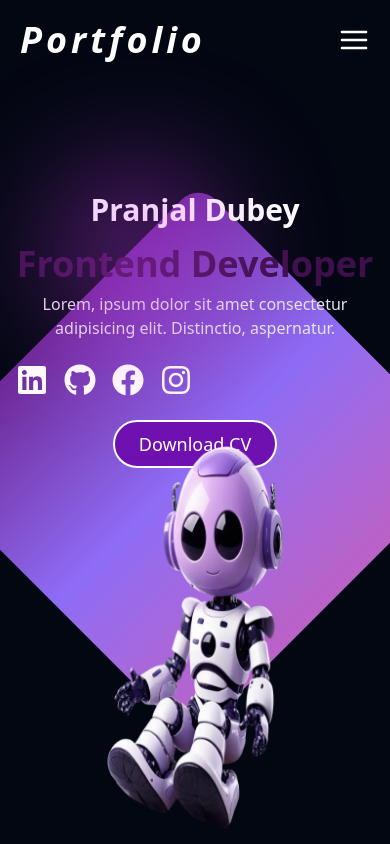
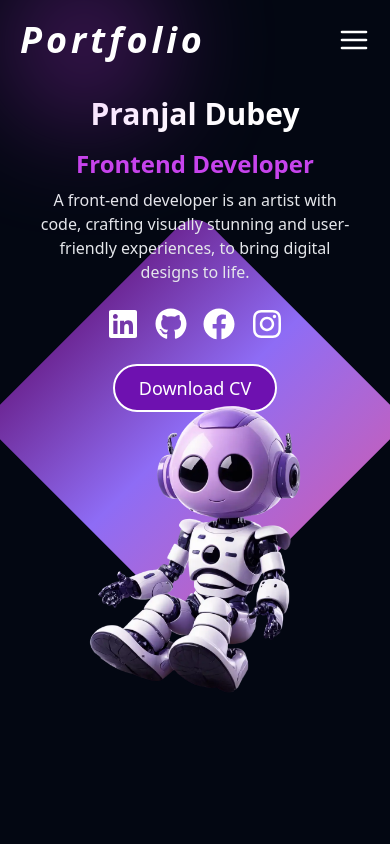
Before and after one commit to Pranjaldubey06/Pranjal-sPortfolio, a React (Vite) app: page / in a window 390 px wide. Shown: the top 844 px of the page. Built offline with nearby package versions, Linux system fonts and the light colour scheme.

Commit message:
secondcommit

```diff
--- a/package.json
+++ b/package.json
@@ -14,7 +14,7 @@
     "@tailwindcss/vite": "^4.0.2",
     "aos": "^2.3.4",
     "emailjs-com": "^3.2.0",
-    "framer-motion": "^12.0.6",
+    "framer-motion": "^12.1.0",
     "react": "^18.3.1",
     "react-dom": "^18.3.1",
     "react-icons": "^5.4.0"
--- a/src/App.jsx
+++ b/src/App.jsx
@@ -23,8 +23,9 @@ function App() {
       <Hero />
       <About />
       <Navbar />
+
+      <Skills />
       <Projects/>
-      <Skills />
       <Contact/>
       <Footer/>
     </main>
--- a/src/components/About.jsx
+++ b/src/components/About.jsx
@@ -34,15 +34,14 @@ function About() {
           data-aos-delays="500"
           className="text-center lg:text-left relative"
         >
-          <div className="absolute z-0 w-40 h-40 sm:w-60 sm:h-60 bg-[#cd3cf5] rounded-full blur-3xl opacity-50 -top-5 left-10"></div>
+          <div className="absolute z-0 w-50  h-50   sm:w-60 sm:h-60 bg-[#cd3cf5] rounded-full blur-3xl opacity-60 -top-5 left-5"></div>
           <header>
-            <h1 className="text-3xl sm:text-4xl md:text-5xl lg:text-6xl font-bold mb-4 sm:mb-6">
+          <h1 className="text-3xl sm:text-4xl md:text-5xl lg:text-6xl font-bold mb-4 mt-16 sm:mt-24">
               About Me
             </h1>
           </header>
           <p className="text-base sm:text-lg md:text-xl text-gray-300 mb-6 sm:mb-8 leading-relaxed">
-            Lorem ipsum dolor sit amet, consectetur adipisicing elit. Corrupti
-            quasi alias voluptatum sapiente magnam itaque quam vitae?
+           Hello I am Pranjal Passionate web-developer with a kean eye for Front-end development with a background in IT.
           </p>
           <footer>
             <button className="inline-flex text-white border-2 py-2 px-6 focus:outline-none bg-purple-800 rounded-full text-lg cursor-pointer">
--- a/src/components/Contact.jsx
+++ b/src/components/Contact.jsx
@@ -1,26 +1,6 @@
-// import { useRef } from "react";
 import Robot from "../assets/Robot.webp";
-// import emailjs from '@emailjs/browser';
 
 const Contact = () => {
-  // const form = useRef();
-  // const sendEmail = async (e) => {
-  //   e.preventDefault();
-
-  //   try {
-  //     const result = await emailjs.sendForm(
-  //       'service_y564klo',  // Replace with your actual service ID
-  //       'template_36e02kd', // Replace with your actual template ID
-  //       form.current,
-  //       'ZokpJIVB7tMiyoEvb'  // Replace with your correct public key
-  //     );
-  //     console.log("Email sent successfully:", result.text);
-  //   } catch (error) {
-  //     console.error("Error sending email:", error); // Log the full error to understand more
-  //     alert(`Error: ${error.text}`);
-  //   }
-  // };
-
   const onSubmit = async (event) => {
     event.preventDefault();
     const formData = new FormData(event.target);
@@ -34,13 +14,18 @@ const Contact = () => {
       method: "POST",
       headers: {
         "Content-Type": "application/json",
-        Accept: "application/json"
+        Accept: "application/json",
+
       },
-      body: json
+      body: json,
     }).then((res) => res.json());
 
     if (res.success) {
       console.log("Success", res);
+      alert("Form Submitted Successfully!");
+      event.target.reset();
+    } else {
+      alert("Failed to submit form. Please try again.");
     }
   };
 
@@ -65,7 +50,7 @@ const Contact = () => {
           Contact <span className="text-purple-400">Me</span>
         </h2>
 
-        <form  onSubmit={onSubmit}>
+        <form onSubmit={onSubmit}>
           <div className="mb-4">
             <label className="block text-gray-300 text-sm mb-2" htmlFor="name">
               Name
--- a/src/components/Hero.jsx
+++ b/src/components/Hero.jsx
@@ -1,82 +1,88 @@
-import { FaFacebook, FaGithub, FaInstagram, FaLinkedin } from "react-icons/fa";
-// import { Roll } from "react-reveal";
-// import   fromimport { GrGithub } from "react-icons/gr";
-
+ import { FaFacebook, FaGithub, FaInstagram, FaLinkedin } from "react-icons/fa";
 import Robot from "../assets/Robot.webp";
-// import About from "../components/About";
+import { motion } from "framer-motion";
 
 function Hero() {
   return (
-    <div className="relative overflow-hidden min-h-[550px] sm:min-h-[600px] flex flex-col items-center">
-      {/* Gradient Background */}
+    <div className="relative overflow-hidden min-h-screen flex flex-col items-center">
       <div className="absolute inset-0 flex justify-center items-center">
-
-          {" "}
-          <div className="h-[400px] w-[400px]  bg-gradient-to-r from-[#6d2897] via-[#8e6cf5] to-[#bb61c5] transform rotate-45 rounded-3xl"></div>
-
+        <div className="h-[300px] w-[300px] md:h-[400px] md:w-[400px] bg-gradient-to-r from-[#6d2897] via-[#8e6cf5] to-[#bb61c5] transform rotate-45 rounded-3xl"></div>
       </div>
 
-      {/* Hero Content */}
       <main
         id="home"
-        className="relative z-10 flex flex-col md:flex-row items-center justify-center w-full px-4 md:px-52 pb-4 md:pb-24 md:pt-32 pt-24 mt-14 md:mt-0"
+        className="relative z-10 flex flex-col md:flex-row items-center justify-between w-full px-6 sm:px-12 md:px-24 lg:px-32 xl:px-52 pb-8 md:pb-24 pt-24 md:pt-32"
       >
-        <section
-          className="flex-1 text-center md:text-left mt-10 md:mt-0"
-          data-aos="fade-up"
-          data-aos-delay="500"
+        <motion.section
+          initial={{ opacity: 0, x: -100 }}
+          animate={{ opacity: 1, x: 0 }}
+          transition={{ duration: 0.8, delay: 0.3 }}
+          className="flex-1 text-center md:text-left"
         >
-          <div className="absolute z-0 w-40 h-40 sm:w-60 sm:h-60 bg-[#cd3cf5] rounded-full blur-3xl opacity-50 -top-5 left-10"></div>
+          <div className="absolute z-0 w-32 h-32 sm:w-48 sm:h-48 bg-[#cd3cf5] rounded-full blur-3xl opacity-50 -top-5 left-5 md:left-10"></div>
           <header>
-          <h1 className="text-3xl text-white sm:text-4xl md:text-5xl lg:text-6xl font-bold mb-4 sm:mb-6">
+            <motion.h1
+              initial={{ opacity: 0, x: -100 }}
+              animate={{ opacity: 1, x: 0 }}
+              transition={{ duration: 0.8, delay: 0.5 }}
+              className="text-3xl sm:text-4xl md:text-5xl lg:text-6xl font-bold text-white mb-4 sm:mb-6"
+            >
               Pranjal Dubey
-            </h1>
-            <h2 className="text-4xl sm:text-4xl md:text-3xl font-bold text-[#3e0f4a] md:text-[#c744ec] mb-2">
+            </motion.h1>
+            <motion.h2
+              initial={{ opacity: 0, x: -100 }}
+              animate={{ opacity: 1, x: 0 }}
+              transition={{ duration: 0.8, delay: 0.7 }}
+              className="text-2xl sm:text-3xl md:text-4xl font-bold text-[#c744ec] mb-2"
+            >
               Frontend Developer
-            </h2>
+            </motion.h2>
           </header>
-          <p className="text-base sm:text-lg md:text-xl text-gray-200 mb-6 ">
-            Lorem, ipsum dolor sit amet consectetur adipisicing elit.
-            Distinctio, aspernatur.
-          </p>
 
-          <div className="flex items-center space-x-4 mb-6">
-            <a href="#">
-              <FaLinkedin className="text-white" size={32} />
-            </a>
-            <a href="#">
-              <FaGithub className="text-white" size={32} />
-            </a>
-            <a href="#">
-              <FaFacebook className="text-white" size={32} />
-            </a>
-            <a href="#">
-              <FaInstagram className="text-white" size={32} />
-            </a>
-          </div>
-          <a download>
+          <motion.p
+            initial={{ opacity: 0, x: -100 }}
+            animate={{ opacity: 1, x: 0 }}
+            transition={{ duration: 0.8, delay: 0.9 }}
+            className="text-base sm:text-lg md:text-xl text-gray-200 mb-6 px-2 sm:px-0"
+          >
+           A front-end developer is an artist with code, crafting visually stunning and user-friendly experiences, to bring digital designs to life.
+          </motion.p>
+
+          <motion.div
+            initial={{ opacity: 0, x: -100 }}
+            animate={{ opacity: 1, x: 0 }}
+            transition={{ duration: 0.8, delay: 1.1 }}
+            className="flex justify-center md:justify-start space-x-4 mb-6"
+          >
+            <a href="#"><FaLinkedin className="text-white" size={32} /></a>
+            <a href="#"><FaGithub className="text-white" size={32} /></a>
+            <a href="#"><FaFacebook className="text-white" size={32} /></a>
+            <a href="#"><FaInstagram className="text-white" size={32} /></a>
+          </motion.div>
+
+          <motion.a
+            href="https://drive.google.com/file/d/16e4PB8Fc0EwK3DiaavU0-HsznCzlJ_kg/view?usp=drive_link"
+            target="_blank"
+            rel="noopener noreferrer"
+            initial={{ opacity: 0, x: -100 }}
+            animate={{ opacity: 1, scale: 1 }}
+            transition={{ duration: 0.8, delay: 1.3 }}
+          >
             <button className="inline-flex text-white border-2 py-2 px-6 focus:outline-none bg-purple-800 rounded-full text-lg cursor-pointer">
               Download CV
             </button>
-          </a>
-        </section>
-        <figure
-          data-aos="fade-up"
-          data-aos-delay="500"
-          className="flex-1 flex justify-end md:justify-end mt-10"
-        >
+          </motion.a>
+        </motion.section>
+
+        <figure className="flex-1 flex justify-center md:justify-end mt-10 md:mt-0">
           <img
             src={Robot}
-            className=" h-[400px] sm:h-[485px] w-[250px] sm:w-[480px] animate-[bounce_5s_infinite]"
+            className="h-[300px] sm:h-[400px] md:h-[485px] w-auto animate-[bounce_5s_infinite]"
+            alt="Robot"
           />
-
-
         </figure>
       </main>
-
-
     </div>
-
   );
 }
 
--- a/src/components/Projects.jsx
+++ b/src/components/Projects.jsx
@@ -1,6 +1,6 @@
 const ProjectCard = ({ image, title, description, link }) => {
   return (
-    <article className="relative max-w-sm bg-gray-800 rounded overflow-hidden shadow-lg group">
+    <article id="projects" className="relative max-w-sm bg-gray-800 rounded overflow-hidden shadow-lg group flex items-center justify-center ml-12">
       <div className="absolute z-0 w-40 h-40 sm:w-60 sm:h-60 bg-[#cd3cf5] rounded-full blur-3xl opacity-50 -top-5 left-10"></div>
 
       <div className="relative z-10">
--- a/src/components/Skills.jsx
+++ b/src/components/Skills.jsx
@@ -68,7 +68,7 @@ function Skills() {
     //   <img src={Robot} alt="Robot Icon" className="absolute z-10 right-2 top-2 sm:right-16 sm:top-32 transform rotate-12 w-24 h-auto sm:w-32 opacity-70" />
     // </section>
     <section
-      id="Skills"
+      id="skills"
       className="relative min-h-screen overflow-hidden flex flex-col items-center justify-center text-white px-4 py-10 bg-gray-950"
     >
       <div className="absolute z-0 w-72 h-36 sm:w-86 sm:h-44 bg-[#cd3cf5] rounded-full blur-3xl opacity-50 top-10 sm:top-28 left-1/2 transform -translate-x-1/2"></div>
```
Also changed, not shown: 1 other file (tests, documents, lock files or other folders).
